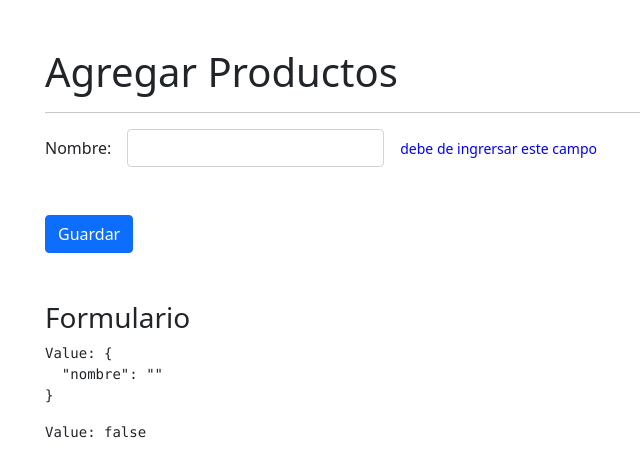
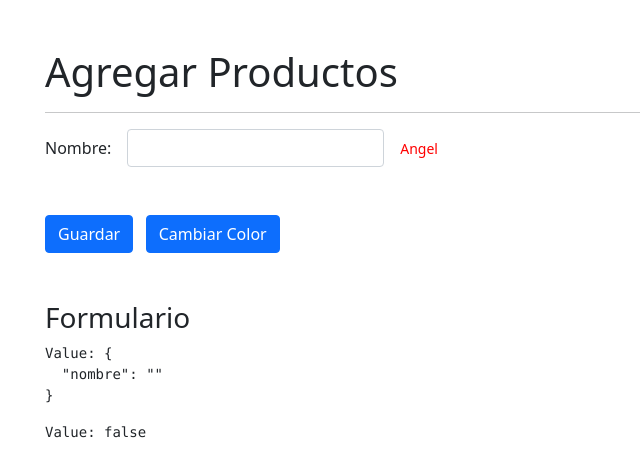
Before and after one commit to Aviles90/Directivas-personalizadas-en-Angular, an Angular app: page /productos/agregar in a window 1280 px wide. Shown: the top 476 px of the page, without its empty margins (37-677 px from the left). Built offline with nearby package versions, Linux system fonts and the light colour scheme.

Commit message:
detectar cambios en tiempo real de las directivas personalizadas al DOM

```diff
--- a/src/app/productos/pages/agregar/agregar.component.html
+++ b/src/app/productos/pages/agregar/agregar.component.html
@@ -10,18 +10,23 @@
                     formControlName="nombre">
         </div>
         <div class="col-auto">
-            <span
-                    error-msg
-                    color="blue"
-                    mensaje="debe de ingrersar este campo"
+            <span   error-msg
+                    [mensaje]="texto1"
+                    [color]="color"
                     *ngIf="tieneError('nombre')">
             </span>
         </div>
     </div>
     <div class="row mt-5">
         <div class="col">
-            <button class="btn btn-primary">
+            <button class="btn btn-primary"
+                    (click)="cambiar()">
                 Guardar
+            </button>
+            &nbsp;
+            <button class="btn btn-primary"
+                    (click)="cambiarColor()">
+                Cambiar Color
             </button>
         </div>
     </div>
--- a/src/app/productos/pages/agregar/agregar.component.ts
+++ b/src/app/productos/pages/agregar/agregar.component.ts
@@ -13,10 +13,21 @@ export class AgregarComponent {
     nombre:['', Validators.required]
   });
 
+  texto1: string = 'Angel';
+  color: string = 'red';
+
   constructor( private fb: FormBuilder) { }
 
   tieneError(campo : string):boolean{
     return this.miFormulario.get(campo)?.invalid || false;
   }
 
+  cambiar(){
+    this.texto1 = 'Juan Carlos';
+  }
+
+  cambiarColor(){
+    this.color = 'green';
+  }
+
 }
--- a/src/app/shared/directives/error-msg.directive.ts
+++ b/src/app/shared/directives/error-msg.directive.ts
@@ -1,11 +1,12 @@
-import { Directive, ElementRef, Input, OnInit } from '@angular/core';
+import { Directive, ElementRef, Input, OnChanges, OnInit, SimpleChanges } from '@angular/core';
 
 @Directive({
   selector: '[error-msg]'
 })
-export class ErrorMsgDirective implements OnInit{
+export class ErrorMsgDirective implements OnInit, OnChanges{
 
   htmlElement : ElementRef<HTMLElement>;
+
   @Input() color: string = 'red'
   @Input() mensaje: string = 'Este campo es requirido'
 
@@ -14,6 +15,20 @@ export class ErrorMsgDirective implements OnInit{
     console.log(el);
 
     this.htmlElement = el;
+  }
+
+  ngOnChanges(changes: SimpleChanges): void {
+    console.log(changes);
+    if (changes.mensaje) {
+      const mensaje = changes.mensaje.currentValue;
+      this.htmlElement.nativeElement.innerHTML = mensaje;
+    }
+
+    if (changes.color) {
+      const color = changes.color.currentValue;
+      this.htmlElement.nativeElement.style.color = color;
+    }
+
   }
 
   ngOnInit(): void {
```
